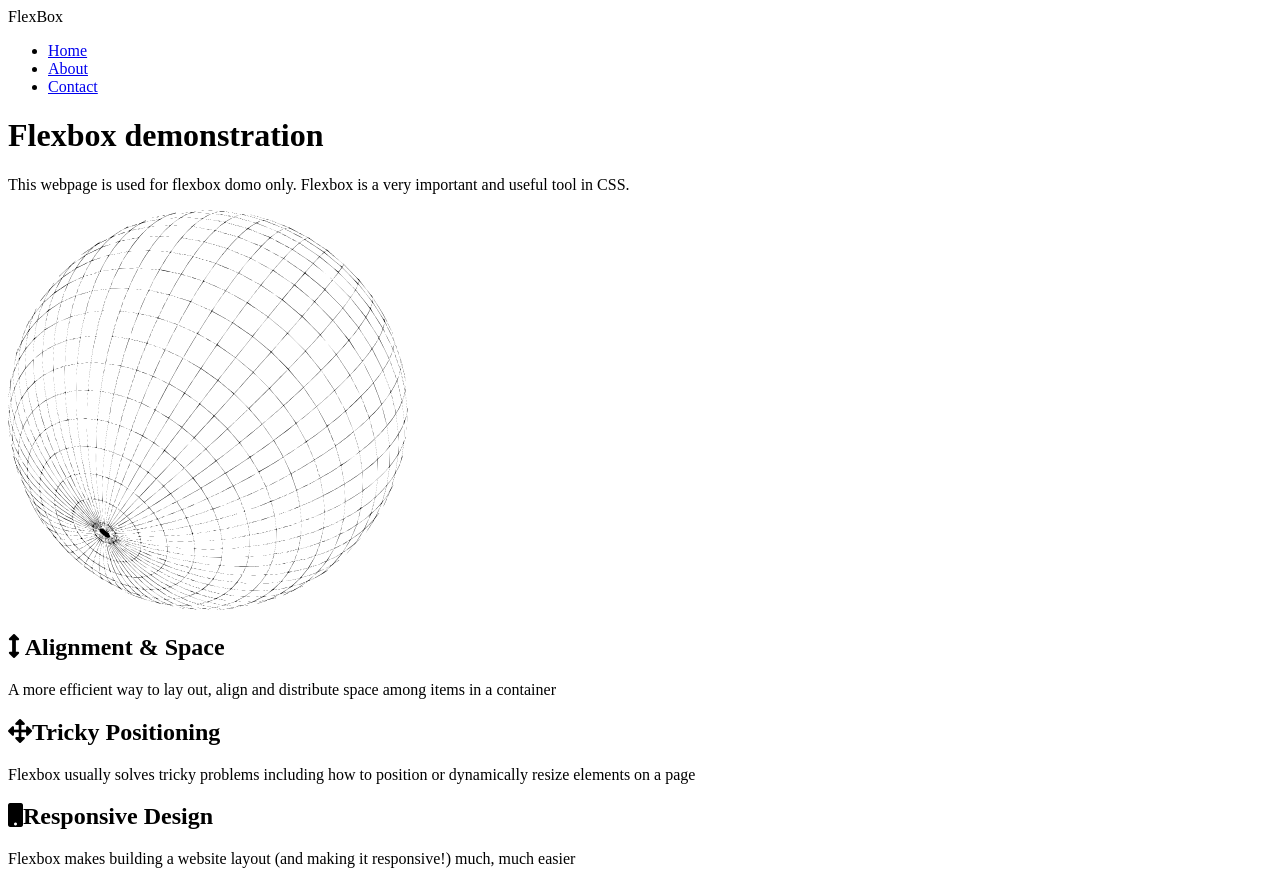
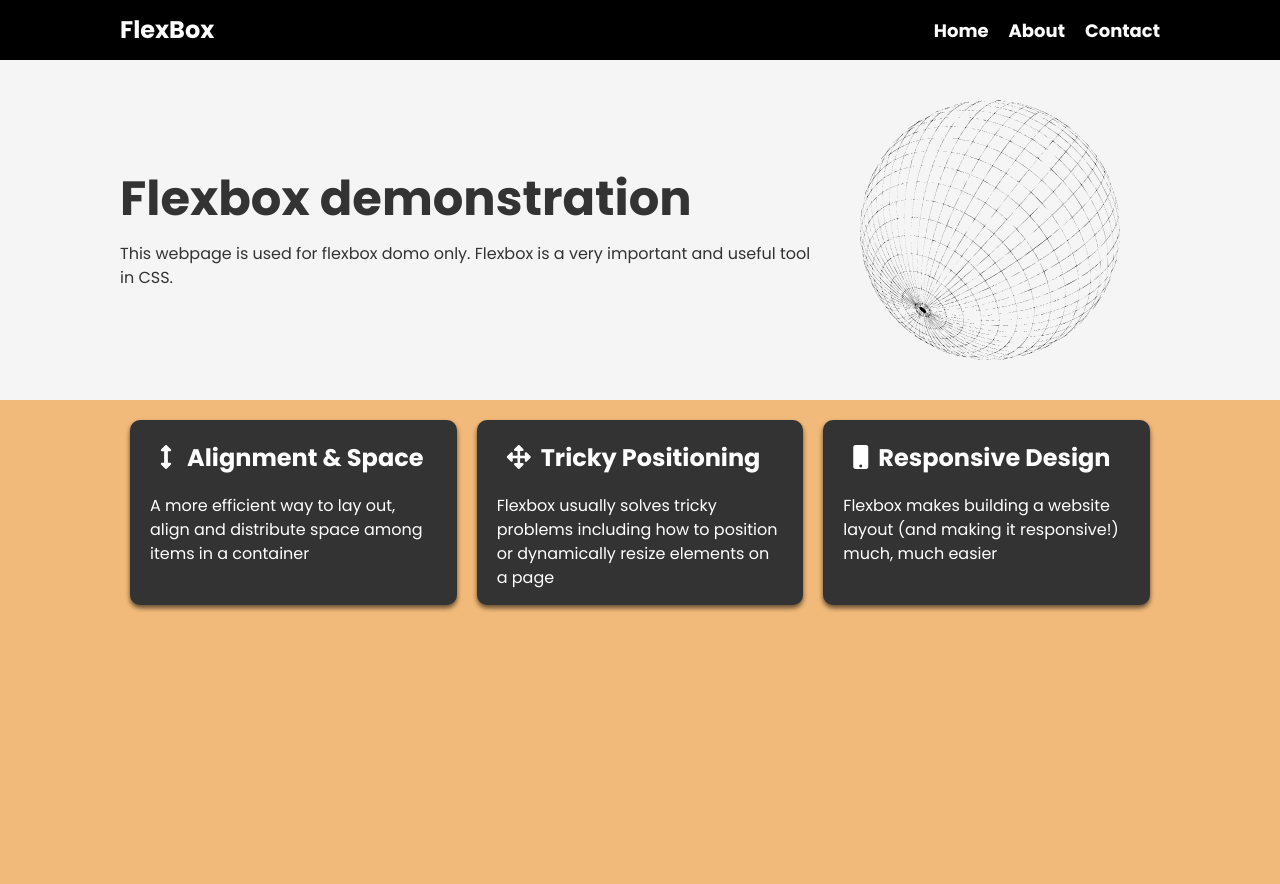
Before and after one commit to tobybase/flex-demonstraion, a plain HTML site: page index.html in a window 1280 px wide. After the commit the page ends 800 px from the top, so only its background shows below. Drawn offline with Linux system fonts and the light colour scheme.

Commit message:
add flex to all layout

```diff
--- a/index.html
+++ b/index.html
@@ -37,7 +37,7 @@
       </div>
     </header>
 
-    <section class="boxes"></section>
+    <section class="boxes">
       <div class="container">
         <div class="box">
           <h2><i class="fas fa-arrows-alt-v"></i> Alignment & Space</h2>
@@ -63,5 +63,6 @@
           </p>
         </div>
       </div>
+    </section>
   </body>
 </html>
--- a/style.css
+++ b/style.css
@@ -1 +1,126 @@
 @import url('https://fonts.googleapis.com/css2?family=Poppins:wght@400;700&display=swap');
+
+* {
+  box-sizing: border-box;
+  margin: 0;
+  padding: 0;
+}
+
+body {
+  font-family: 'Poppins', 'sans-serif';
+  font-size: 16px;
+  line-height: 1.5;
+  color: #333;
+  background: #f2ba7a;
+}
+
+img {
+  max-width: 100%;
+}
+
+h1,
+h2 {
+  margin-bottom: 15px;
+}
+
+ul {
+  list-style-type: none;
+}
+
+.container {
+  max-width: 1100px;
+  margin: 0 auto;
+  padding: 0 30px;
+}
+
+.navbar {
+  background: #000;
+  color: #fff;
+  height: 60px;
+}
+
+.navbar .logo {
+  font-size: x-large;
+  font-weight: bold;
+}
+
+.navbar a {
+  color: #fff;
+  text-decoration: none;
+  font-size: 18px;
+  font-weight: bold;
+}
+
+.navbar a:hover {
+  color: yellowgreen;
+}
+
+.navbar .container {
+  display: flex;
+  justify-content: space-between;
+  align-items: center;
+  height: 100%;
+}
+
+.navbar ul {
+  display: flex;
+}
+
+.navbar ul li {
+  margin-left: 20px;
+}
+
+header {
+  background: whitesmoke;
+  min-height: 300px;
+}
+
+.header h1 {
+  font-size: 3rem;
+  font-weight: bold;
+  line-height: 1.2;
+}
+
+.header img {
+  max-width: 300px;
+  padding: 20px;
+  margin: 20px;
+}
+
+.header .container {
+  display: flex;
+  align-items: center;
+  justify-content: space-between;
+}
+
+.boxes .container {
+  display: flex;
+  justify-content: space-between;
+}
+
+.box {
+  flex: 1;
+  background: #333;
+  color: #fff;
+  border-radius: 10px;
+  margin: 20px 10px;
+  padding: 15px 20px;
+  box-shadow: 0 3px 5px rgba(0, 0, 0, 0.6);
+}
+
+.box i {
+  margin: 10px;
+}
+
+@media (max-width: 768px) {
+  .header .container {
+    flex-direction: column;
+    padding-top: 20px;
+    text-align: center;
+  }
+
+  .boxes .container {
+    display: block;
+    text-align: center;
+  }
+}
```
Lines whose indentation alone changed are shown as unchanged.
